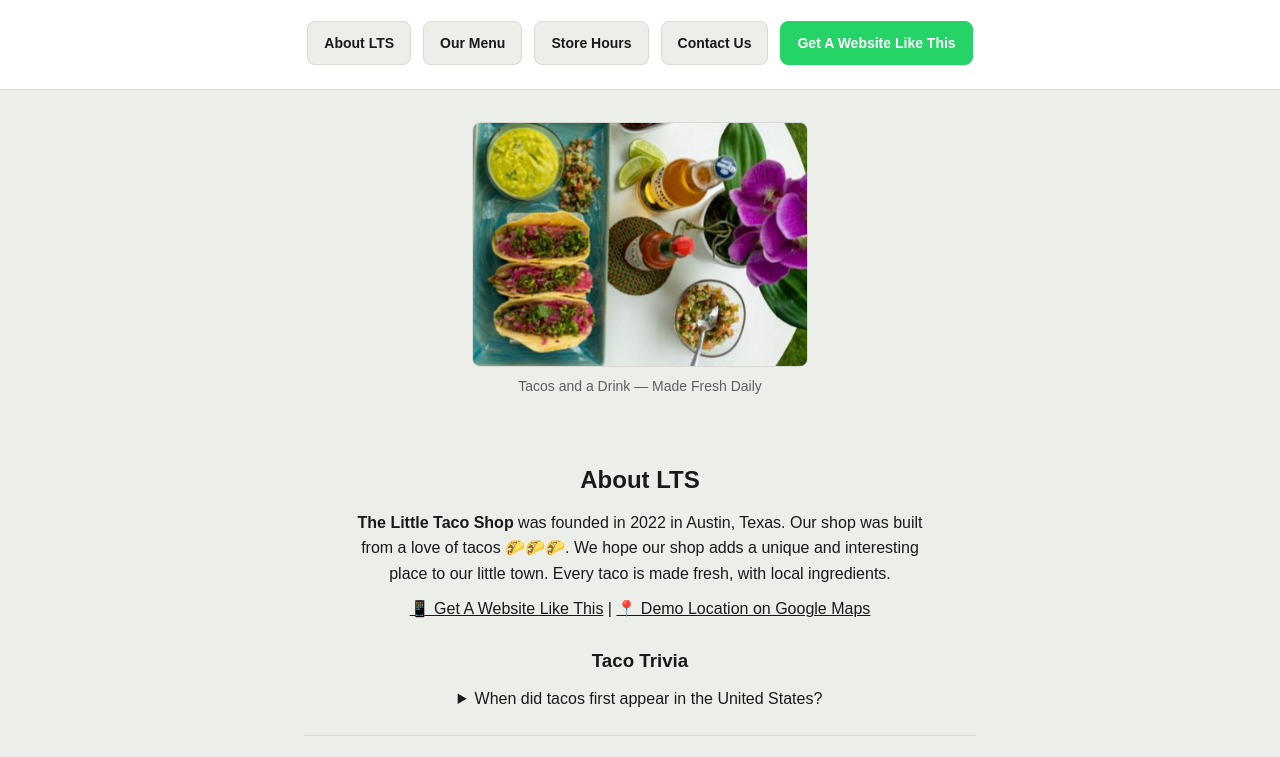
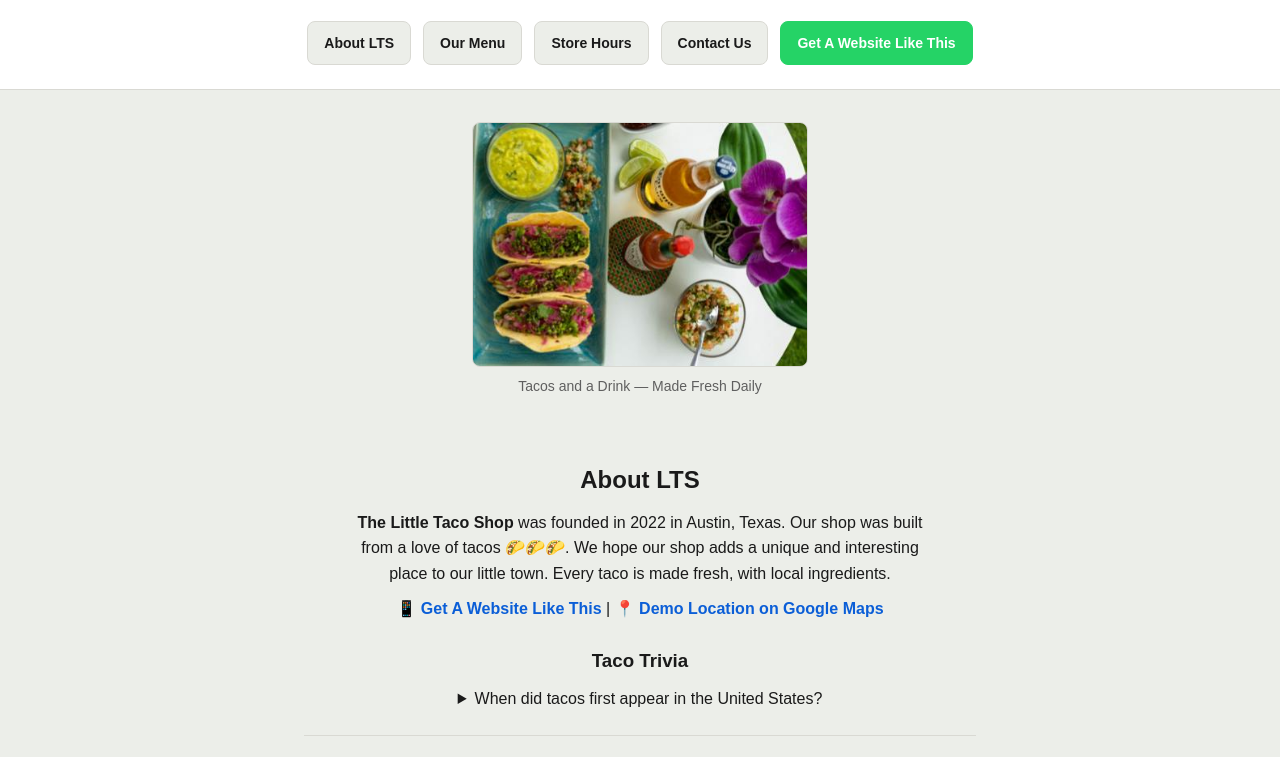
Before and after one commit to oluwalorematthew1956-wq/little-taco-shop-demo, a plain HTML site: page index.html in a window 1280 px wide. Shown: the part 182-939 px from the top of the page. Drawn offline with Linux system fonts and the light colour scheme.

Commit message:
Update style.css

```diff
--- a/style.css
+++ b/style.css
@@ -275,14 +275,27 @@ button[type="reset"] {
   color: var(--text);
 }
 
-/* LINKS */
+/* LINKS - FIXED */
 address {
   font-style: normal;
   line-height: 1.8;
   margin: var(--space-md) 0;
 }
 a {
-  color: var(--text);
+  color: #0b5ed7;
+  text-decoration: none;
+  font-weight: 600;
+}
+a:visited {
+  color: #5b2a86;
+}
+a:hover,
+a:focus {
+  color: #ff6600;
+  text-decoration: underline;
+}
+a:active {
+  color: #cc0000;
 }
 hr {
   border: none;
```
